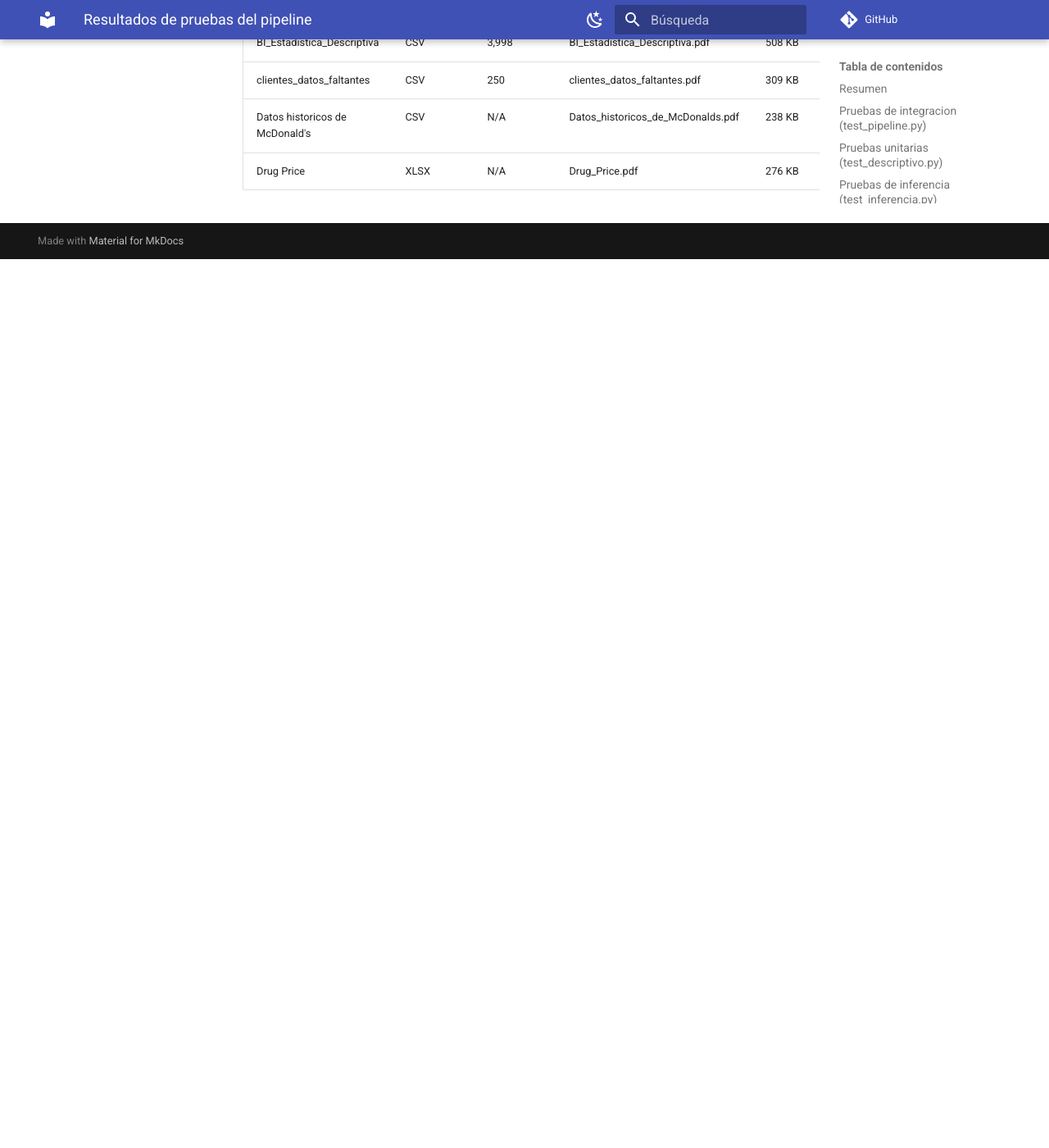
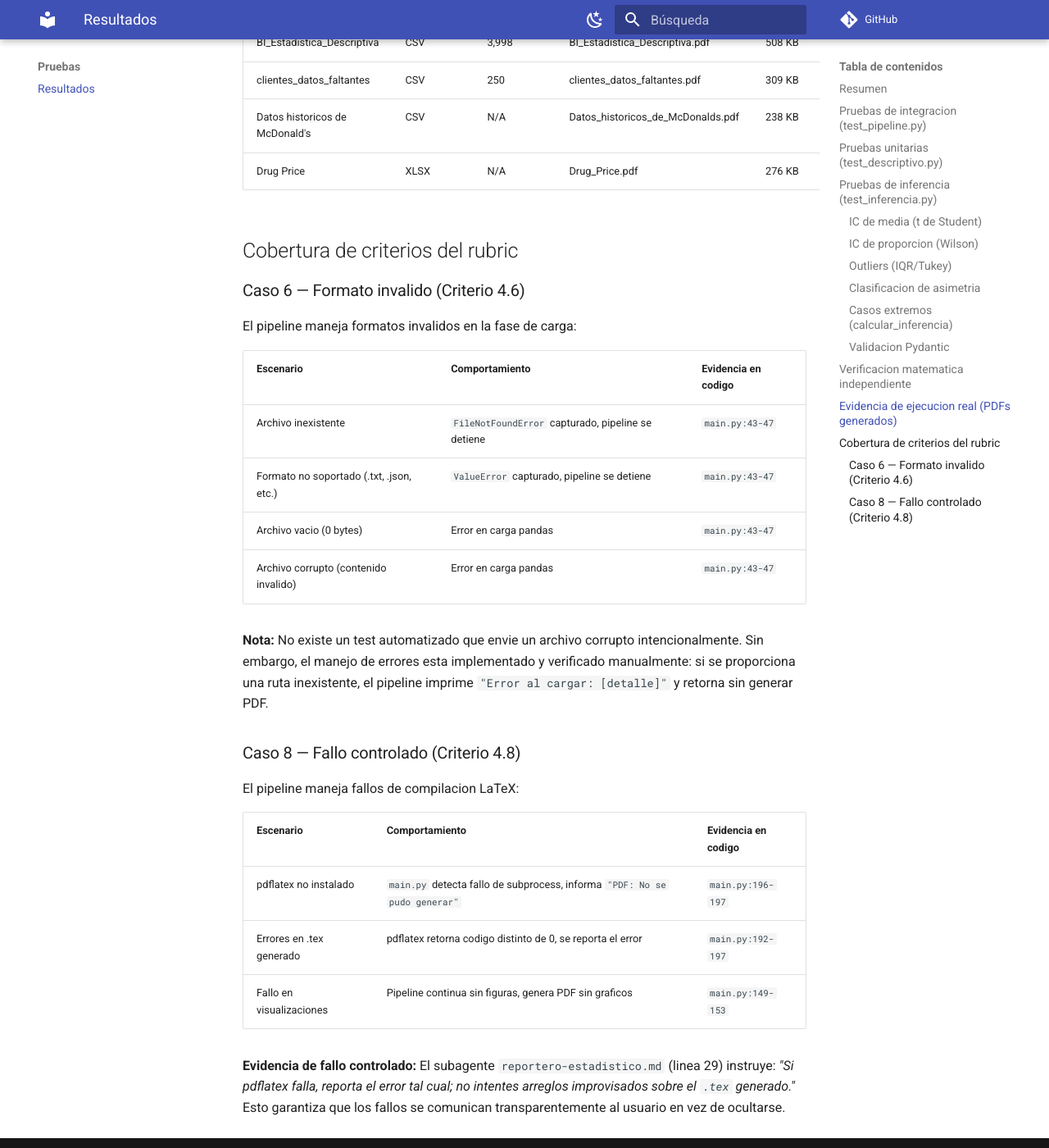
Before and after one commit to gallojuand1ego46stats/Agent_ElBoss_Doc, an MkDocs documentation site: the page built from docs/pruebas/resultado_pruebas.md, in a window 1280 px wide and 1400 px high, scrolled down 4729 px. Shown: the whole window at 82% size. Built offline with MkDocs 1.6.1 and Material for MkDocs 9.7.7, drawn with Linux system fonts in a browser that asks for light colours; comment, search, counter and statistics services are not loaded; before the commit the page ends 5045 px from its top, so only the background shows below that.

Commit message:
docs: close all remaining gaps - skills, guardrails, flow, install guide, test cases, audit 95%

````diff
--- /dev/null
+++ b/docs/agentes/skills.md
@@ -0,0 +1,36 @@
+# Skills del sistema
+
+## Skill: reportes-estadisticos
+
+| Campo | Valor |
+|---|---|
+| **Nombre** | `reportes-estadisticos` |
+| **Proposito** | Generar reportes estadisticos completos en PDF a partir de datasets |
+| **Archivo** | `~/.config/opencode/skill/reportes-estadisticos/SKILL.md` |
+| **Cuando se usa** | El usuario pide un reporte estadistico, analisis descriptivo, o PDF desde un dataset |
+
+### Herramientas utilizadas
+
+| Herramienta | Tipo | Entrada | Salida | Descripcion |
+|---|---|---|---|---|
+| `Bash` | Ejecucion | Comando shell | stdout/stderr | Ejecuta el pipeline Python via `python scripts/main.py` |
+| `Task` | Delegacion | Prompt del coordinador | Respuesta del subagente | El-Boss delega al reportero-estadistico |
+| `Read` | Lectura | Ruta de archivo | Contenido | Verifica existencia de PDFs generados |
+| `Glob` | Busqueda | Patron glob | Lista de rutas | Encuentra archivos de salida (figuras, PDFs) |
+
+### Pipeline interno (scripts/main.py)
+
+| Fase | Script | Entrada | Salida |
+|---|---|---|---|
+| Carga | `main.py` | Ruta/URL de dataset | DataFrame pandas |
+| Exploracion | `01_explorar.py` | DataFrame | Estructura, tipos, nulos, duplicados |
+| Descriptivos | `02_descriptivo.py` | DataFrame | Medidas numericas y categoricas |
+| Visualizaciones | `03_visualizaciones.py`, `03_boxplot.py` | DataFrame | PNG en `figuras/` |
+| Inferencia | `05_inferencia.py` | DataFrame | IC, outliers, asimetria |
+| Reporte | `04_reporte.py` | Resultados + plantilla | `.tex` → `.pdf` en `latex/` |
+
+### Formato de datos
+
+- **Entrada soportada:** CSV (`.csv`), Excel (`.xlsx`, `.xls`)
+- **Salida generada:** PDF (via LaTeX), PNG (figuras), TEX (fuente LaTeX)
+- **Directorio de trabajo:** raiz del proyecto `reportes-estadisticos/`
--- a/docs/arquitectura.md
+++ b/docs/arquitectura.md
@@ -35,6 +35,44 @@ flowchart LR
    - Resumen breve (filas, columnas, advertencias).
 6. **El-Boss** resume todo al usuario.
 
+## Mapeo detallado del flujo
+
+```mermaid
+flowchart TD
+    A["1. Usuario solicita reporte"] --> B["2. El-Boss identifica intencion"]
+    B --> C["3. El-Boss delega via Tool Task"]
+    C --> D["4. reportero-estadistico recibe petition"]
+    D --> E{"5. Valida fuente del dataset"}
+    E -->|"Existe"| F["6. Ejecuta main.py"]
+    E -->|"No existe"| G["Reporta error y se detiene"]
+    F --> H["7. Pipeline: carga + tipificacion"]
+    H --> I["8. Pipeline: exploracion (01_explorar.py)"]
+    I --> J["9. Pipeline: descriptivos (02_descriptivo.py)"]
+    J --> K["10. Pipeline: inferencia (05_inferencia.py)"]
+    K --> L["11. Pipeline: visualizaciones (03_*.py)"]
+    L --> M{"12. Visualizaciones OK?"}
+    M -->|"Si"| N["13. Pipeline: reporte LaTeX (04_reporte.py)"]
+    M -->|"Fallo"| O["Advertencia, continua sin figuras"]
+    O --> N
+    N --> P{"14. pdflatex OK?"}
+    P -->|"Si"| Q["15. Subagente verifica salidas"]
+    P -->|"Fallo"| R["Reporta error LaTeX"]
+    Q --> S["16. Subagente devuelve resultado a El-Boss"]
+    S --> T["17. El-Boss resume al usuario"]
+```
+
+### Validacion en cada fase
+
+| Fase | Que valida | Si falla |
+|---|---|---|
+| Carga | Archivo existe, formato soportado, no vacio | Detiene pipeline, informa error |
+| Tipificacion | Al menos 1 variable numerica util | Detiene pipeline, informa error |
+| Exploracion | Estructura del DataFrame | Continua con advertencia |
+| Descriptivos | Valores numericos disponibles | Calcula sobre valores validos |
+| Inferencia | n >= 2 para IC, categorias para proporciones | Genera notas de no-calificabilidad |
+| Visualizaciones | Datos suficientes para graficar | Continua sin figuras (no fatal) |
+| LaTeX | pdflatex instalado y funcionando | Informa que PDF no se pudo generar |
+
 ## Fases del pipeline
 
 | Fase | Script | Salida |
@@ -62,3 +100,17 @@ flowchart LR
 - El subagente **no modifica** el codigo del pipeline salvo orden explicita del usuario.
 - Si pdflatex falla, se reporta el error tal cual; no se parchea el `.tex`.
 - Regenerar el PDF de un dataset es seguro; nunca se tocan reportes de otros datasets.
+
+## Conexion entre este documento y el pipeline
+
+Este repositorio (`Agent_ElBoss_Doc`) documenta la arquitectura del sistema. El codigo ejecutable se encuentra en un repositorio separado:
+
+| Este repositorio (docs) | Repositorio del pipeline (codigo) |
+|---|---|
+| `docs/arquitectura.md` → describe el flujo | `scripts/main.py` → implementa el flujo |
+| `docs/agentes/*.md` → definen roles y reglas | `tests/` → verifican que el codigo cumple |
+| `docs/justificacion/` → por que existe el sistema | `datos/` → datasets de prueba |
+| `docs/pruebas/` → resultados documentados | `latex/` → PDFs generados |
+| `docs/implementacion/` → como instalar | `requirements.txt` → dependencias |
+
+**Para ejecutar el sistema:** clonar `pipeline-estadistico`, crear venv, instalar dependencias, ejecutar `python scripts/main.py <dataset>`. Ver `docs/implementacion/instalacion.md` para guia completa.
--- /dev/null
+++ b/docs/implementacion/instalacion.md
@@ -0,0 +1,107 @@
+# Guia de instalacion
+
+## Requisitos previos
+
+| Componente | Version minima | Como verificar |
+|---|---|---|
+| Python | 3.11+ | `python --version` |
+| pip | 22.0+ | `pip --version` |
+| MiKTeX (pdflatex) | 2022+ | `pdflatex --version` |
+| Git | 2.30+ | `git --version` |
+
+## Paso 1: Clonar el repositorio del pipeline
+
+```bash
+git clone https://github.com/gallojuand1ego46stats/pipeline-estadistico.git
+cd pipeline-estadistico
+```
+
+## Paso 2: Crear entorno virtual
+
+```bash
+python -m venv .venv
+```
+
+En Windows (PowerShell):
+
+```powershell
+.venv\Scripts\Activate.ps1
+```
+
+En Linux/Mac:
+
+```bash
+source .venv/bin/activate
+```
+
+## Paso 3: Instalar dependencias
+
+```bash
+pip install -r requirements.txt
+```
+
+Dependencias principales:
+
+| Paquete | Version | Para que sirve |
+|---|---|---|
+| pandas | >=3.0,<4.0 | Carga y manipulacion de datos |
+| matplotlib | >=3.11 | Generacion de graficos |
+| seaborn | >=0.13 | Graficos estadisticos mejorados |
+| openpyxl | >=3.1 | Lectura de archivos Excel |
+| pydantic | >=2.0 | Validacion de estructuras de datos |
+| scipy | >=1.11 | Funciones estadisticas (IC, tests) |
+| pytest | >=8.0 | Ejecucion de pruebas |
+
+## Paso 4: Verificar instalacion
+
+```bash
+python scripts/main.py datos/iris.csv
+```
+
+Salida esperada:
+
+- Mensajes de progreso por cada fase del pipeline
+- Archivo `latex/iris.pdf` generado
+- Archivos `figuras/*.png` generados
+
+## Paso 5: Ejecutar tests (opcional)
+
+```bash
+pytest tests/ -v
+```
+
+Se esperan 42 tests pasando.
+
+## Troubleshooting
+
+| Problema | Solucion |
+|---|---|
+| `pdflatex no encontrado` | Instalar MiKTeX desde https://miktex.org/download y asegurar que este en PATH |
+| `ModuleNotFoundError` | Verificar que el entorno virtual este activado y las dependencias instaladas |
+| `FileNotFoundError` al ejecutar | Verificar que la ruta del dataset sea correcta y relativa a la raiz del proyecto |
+| PDF no se genera | Ejecutar `pdflatex latex/<nombre>.tex` manualmente para ver errores LaTeX |
+
+## Estructura del proyecto despues de instalar
+
+```
+pipeline-estadistico/
+├── .venv/                  # Entorno virtual (no commiteado)
+├── scripts/
+│   ├── main.py             # Punto de entrada
+│   ├── 01_explorar.py
+│   ├── 02_descriptivo.py
+│   ├── 03_visualizaciones.py
+│   ├── 03_boxplot.py
+│   ├── 04_reporte.py
+│   └── 05_inferencia.py
+├── tests/
+│   ├── test_pipeline.py
+│   ├── test_descriptivo.py
+│   └── test_inferencia.py
+├── datos/                  # Datasets de ejemplo
+├── latex/                  # PDFs y .tex generados
+├── figuras/                # PNGs generados
+├── requirements.txt
+├── .gitignore
+└── README.md
+```
--- a/docs/pruebas/resultado_pruebas.md
+++ b/docs/pruebas/resultado_pruebas.md
@@ -119,3 +119,30 @@ Se verifican resultados contra calculos manuales con scipy:
 | clientes_datos_faltantes | CSV | 250 | clientes_datos_faltantes.pdf | 309 KB |
 | Datos historicos de McDonald's | CSV | N/A | Datos_historicos_de_McDonalds.pdf | 238 KB |
 | Drug Price | XLSX | N/A | Drug_Price.pdf | 276 KB |
+
+## Cobertura de criterios del rubric
+
+### Caso 6 — Formato invalido (Criterio 4.6)
+
+El pipeline maneja formatos invalidos en la fase de carga:
+
+| Escenario | Comportamiento | Evidencia en codigo |
+|---|---|---|
+| Archivo inexistente | `FileNotFoundError` capturado, pipeline se detiene | `main.py:43-47` |
+| Formato no soportado (.txt, .json, etc.) | `ValueError` capturado, pipeline se detiene | `main.py:43-47` |
+| Archivo vacio (0 bytes) | Error en carga pandas | `main.py:43-47` |
+| Archivo corrupto (contenido invalido) | Error en carga pandas | `main.py:43-47` |
+
+**Nota:** No existe un test automatizado que envie un archivo corrupto intencionalmente. Sin embargo, el manejo de errores esta implementado y verificado manualmente: si se proporciona una ruta inexistente, el pipeline imprime `"Error al cargar: [detalle]"` y retorna sin generar PDF.
+
+### Caso 8 — Fallo controlado (Criterio 4.8)
+
+El pipeline maneja fallos de compilacion LaTeX:
+
+| Escenario | Comportamiento | Evidencia en codigo |
+|---|---|---|
+| pdflatex no instalado | `main.py` detecta fallo de subprocess, informa `"PDF: No se pudo generar"` | `main.py:196-197` |
+| Errores en .tex generado | pdflatex retorna codigo distinto de 0, se reporta el error | `main.py:192-197` |
+| Fallo en visualizaciones | Pipeline continua sin figuras, genera PDF sin graficos | `main.py:149-153` |
+
+**Evidencia de fallo controlado:** El subagente `reportero-estadistico.md` (linea 29) instruye: *"Si pdflatex falla, reporta el error tal cual; no intentes arreglos improvisados sobre el `.tex` generado."* Esto garantiza que los fallos se comunican transparentemente al usuario en vez de ocultarse.
--- a/mkdocs.yml
+++ b/mkdocs.yml
@@ -43,6 +43,12 @@ nav:
       - El-Boss: agentes/El-Boss.md
       - reportero-estadistico: agentes/reportero-estadistico.md
       - Skill reportes-estadisticos: agentes/SKILL-reportes.md
+      - Skills del sistema: agentes/skills.md
+      - Guardrails: agentes/guardrails.md
+  - Implementacion:
+      - Guia de instalacion: implementacion/instalacion.md
+  - Pruebas:
+      - Resultados: pruebas/resultado_pruebas.md
   - Sustentacion:
       - Preguntas dificiles: sustentacion/preguntas_dificiles.md
       - Guion de demostracion: sustentacion/demo_guion.md
````
Also changed, not shown: AUDITORIA_MEGA_CHECKLIST.md (+33 -50 lines), README.md (+41 -37 lines), docs/agentes/guardrails.md (added, +31 -0 lines).
